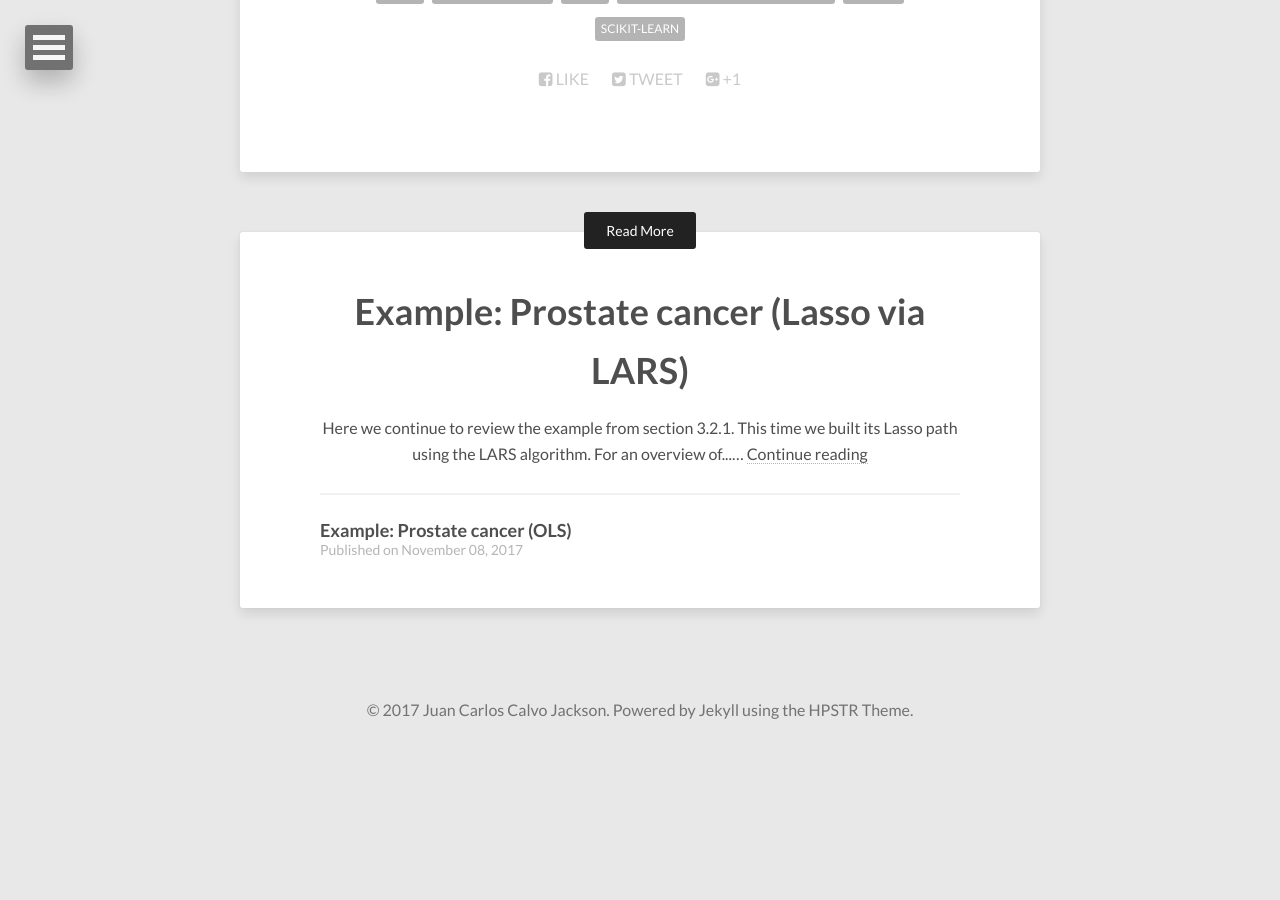
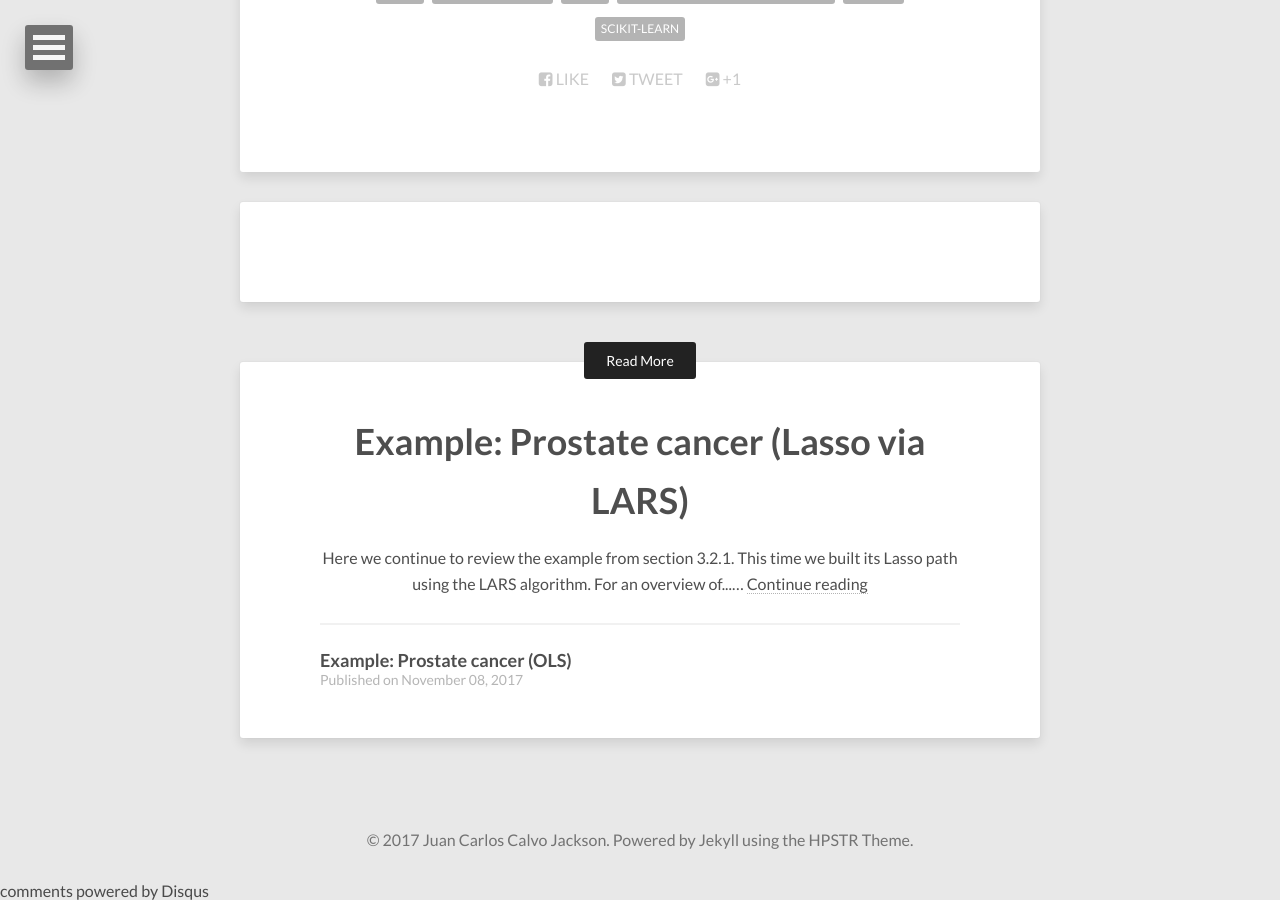
Before and after one commit to nikkolazo/jccjgit.github.io, a Jekyll site: the page built from _posts/2017-11-10-ridge.md, in a window 1280 px wide and 900 px high, scrolled down 2266 px. Built offline with Jekyll 4.4.1, drawn with Linux system fonts in a browser that asks for light colours; nearby versions of some CDN libraries; comment, search, counter and statistics services are not loaded; before the commit the page ends 3017 px from its top, so only the background shows below that; some of the changed lines change nothing that is shown.

Commit message:
added disqus shortname

```diff
--- a/_config.yml
+++ b/_config.yml
@@ -1,11 +1,11 @@
 title:            Statistical Learning
 description:      Here you'll find implementations of various statistical methods on real datasets, personal notes on statistical learning, and more.
-disqus_shortname:
+disqus_shortname: jccj
 reading_time:     true
 words_per_minute: 200
 # Your site's domain goes here (eg: https://mmistakes.github.io, http://yourdomain.com, etc)
 # When testing locally leave blank or use http://localhost:4000
-url:
+url: https://jccjgit.github.io
 
 # Owner/author information
 owner:
```
Also changed, not shown: 13 other files.
